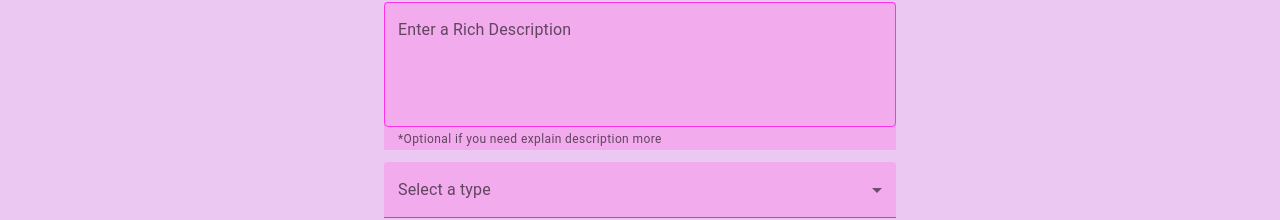
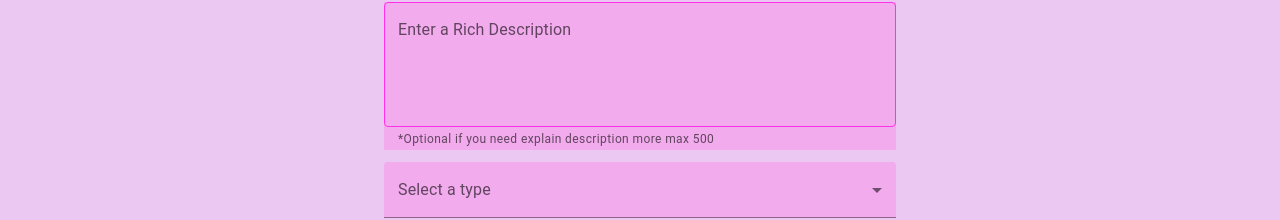
Before and after one commit to Starassassin-github/Animal-Match, a React (Create React App) app in the folder client/: page / in a window 1280 px wide. Shown: the part 378-598 px from the top of the page. Built offline with nearby package versions, Linux system fonts and the light colour scheme.

Commit message:
update CreatePost.js

```diff
--- a/client/src/components/Post/Create/CreatePost.js
+++ b/client/src/components/Post/Create/CreatePost.js
@@ -117,7 +117,7 @@
                 variant="outlined"
                 {...formik.getFieldProps("rich_description")}
                 {...errorHelper(formik, "rich_description")}
-                helperText="*Optional if you need explain description more"
+                helperText="*Optional if you need explain description more max 500"
                 multiline
                 rows={4}
               />
--- a/client/src/components/Post/Create/validationSchema.js
+++ b/client/src/components/Post/Create/validationSchema.js
@@ -22,7 +22,7 @@
         // .min(50,'That is it ? ...write some more'),
         description:Yup.string()
         .required('Sorry the description is required')
-        .max(500,'Sorry its 500 max'),
+        .max(200,'Sorry its 200 max'),
         rich_description:Yup.string()
         .max(500,'Sorry its 500 max'),
         type:Yup.string()
```
